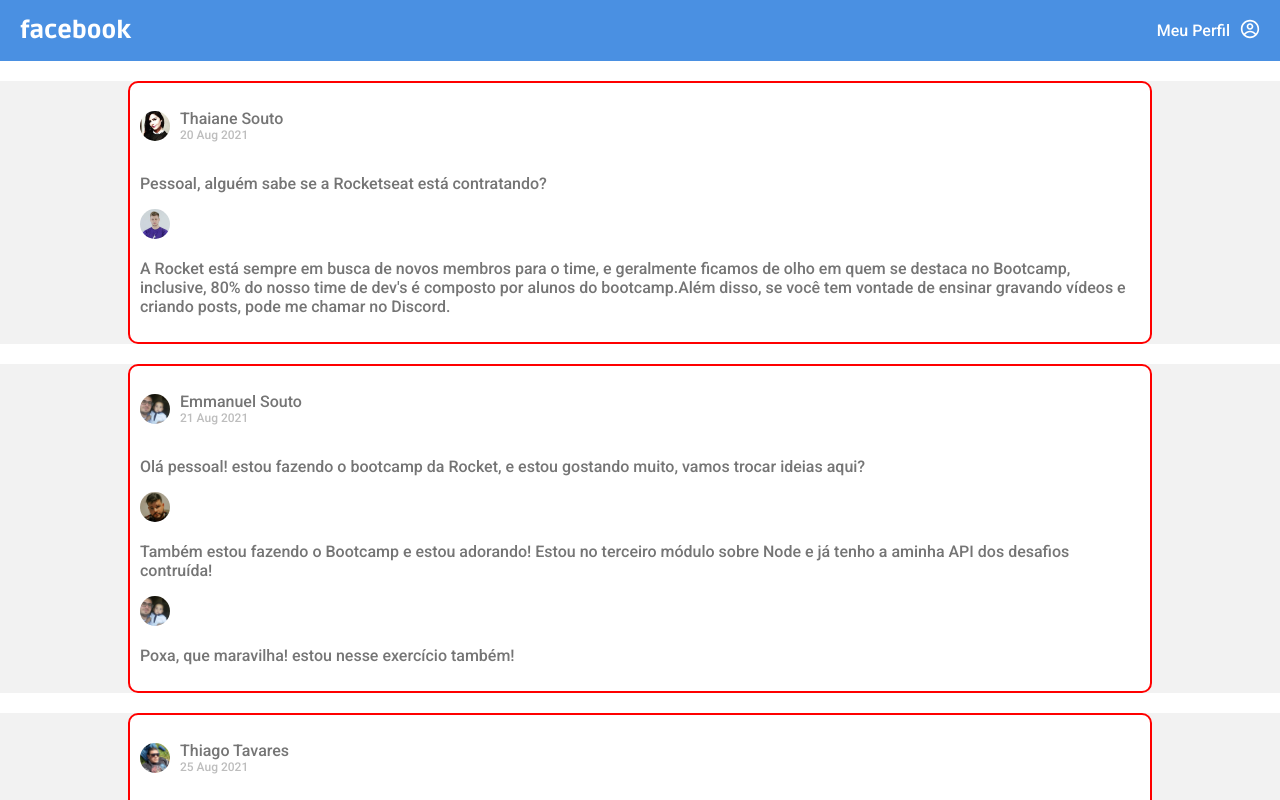
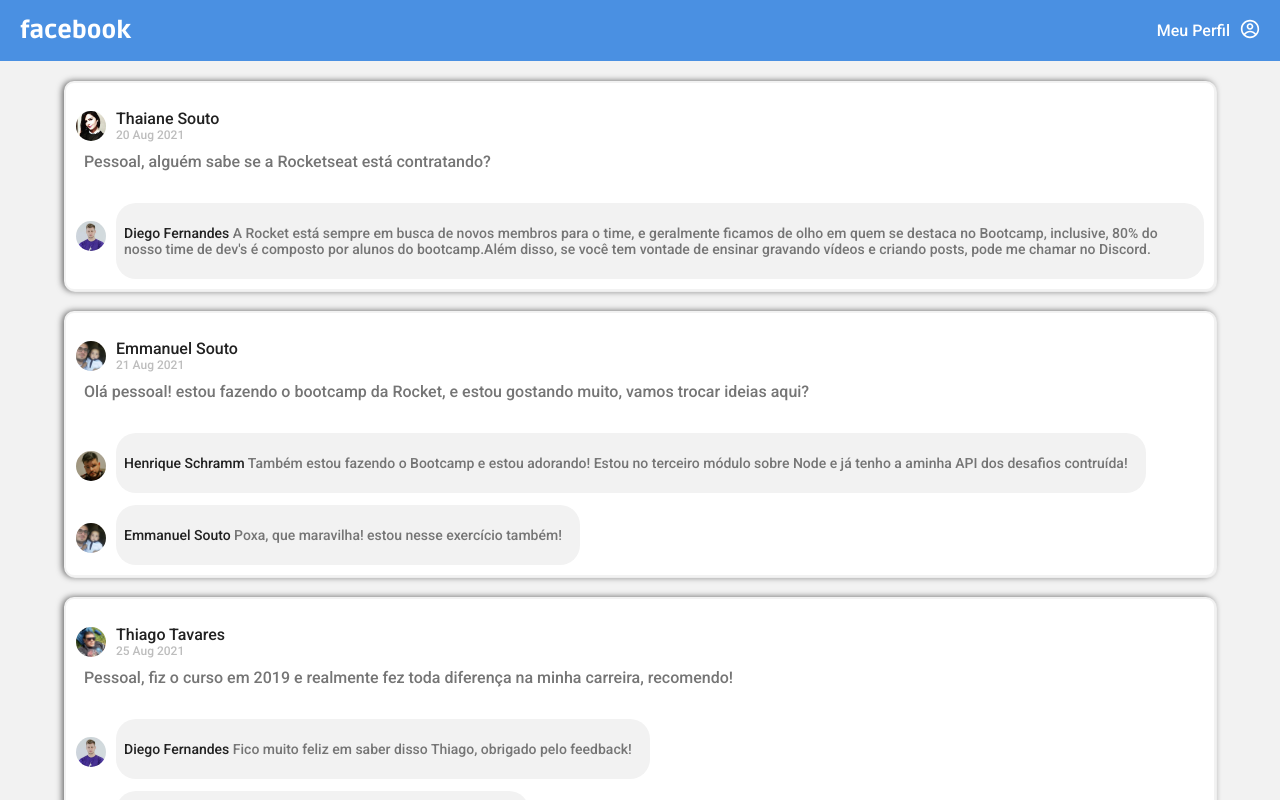
Before and after one commit to tatianasstavares/static-facebook-interface, a React (Create React App) app: page / in a window 1280 px wide. Shown: the top 800 px of the page. Built offline with nearby package versions, Linux system fonts and the light colour scheme.

Commit message:
Made adjustments to the comment boxes.

```diff
--- a/src/components/App.js
+++ b/src/components/App.js
@@ -4,10 +4,10 @@
 
 function App() {
     return (
-        <>
+        <main>
             <Header/>
             <PostList/>
-        </>
+        </main>
     )
 }
 export default App
--- a/src/components/Comment.js
+++ b/src/components/Comment.js
@@ -3,15 +3,18 @@
 
 function Comment({ comment }) {
   const {
-    author: { avatar, authorName },
+    author: { avatar, name },
     content,
   } = comment;
   return (
-    <div>
+    <section className={postStyle.commentsContainer}>
       <img src={avatar} alt="profile" />
-      <p>{authorName}</p>
-      <p>{content}</p>
-    </div>
+      <div className={postStyle.infoPost}>
+        <p>
+          {name} <span>{content}</span>
+        </p>
+      </div>
+    </section>
   );
 }
 export default Comment;
--- a/src/components/Post.js
+++ b/src/components/Post.js
@@ -9,22 +9,20 @@
     date,
   } = post;
   return (
-    <div className={postStyle.postBackground}>
     <div className={postStyle.postContainer}>
-        <section className={postStyle.PostCard}>
-          <div className={postStyle.postTitle}>
+      <section className={postStyle.postCard}>
+        <div className={postStyle.postInfoUser}>
           <img src={avatar} alt="avatar" />
           <p>
             {name} <span>{date}</span>
           </p>
         </div>
-          <p>{content}</p>
+        <p className={postStyle.title}>{content}</p>
         {post.comments.map((comment) => (
           <Comment key={comment.id} comment={comment} />
         ))}
       </section>
     </div>
-    </div>
   );
 }
 
--- a/src/style/Header.module.css
+++ b/src/style/Header.module.css
@@ -4,6 +4,7 @@
     margin: 0;
     box-sizing: border-box;
     padding: 0;
+    background-color: #f2f2f2;
 }
 
 .headerContainer {
--- a/src/style/Post.module.css
+++ b/src/style/Post.module.css
@@ -1,15 +1,11 @@
-.postBackground {
-  background-color: #f2f2f2;
-}
 .postContainer {
-  width: 80%;
+  width: 90%;
   margin: auto;
 }
 
-.PostCard {
+.postCard {
   background-color: #ffffff;
-  height: 20%;
-  border: red solid 2px;
+  border: #f2f2f2 solid 2px;
   margin-bottom: 20px;
   border-radius: 10px;
   padding: 10px;
@@ -17,23 +13,49 @@
   font-family: "Roboto", sans-serif;
   color: #757575;
   font-weight: 500;
+  font-size: 16px;
+  box-shadow: 1px 1px 1px #f2f2f2, -0.1em 0 0.4em #616161;
 }
-.PostCard img {
+.postCard img {
   width: 30px;
   height: 30px;
   border-radius: 100%;
 }
+.postCard p {
+  margin-right: 10px;
+}
 
-.postTitle {
+.postInfoUser {
   display: flex;
   align-items: center;
 }
-.postTitle p {
+.postInfoUser p {
   display: flex;
   flex-direction: column;
   margin-left: 10px;
+  color: #212121;
 }
-.postTitle p span {
+.postInfoUser p span {
   color: #bdbdbd;
   font-size: 12px;
 }
+.title {
+  margin: -6px 0 50px 8px;
+}
+
+.commentsContainer {
+  display: flex;
+  font-size: 14px;
+  margin-top: 30px;
+}
+
+.infoPost {
+  border-radius: 20px;
+  background-color: #f2f2f2;
+  margin: -18px 0 0 10px;
+  padding: 8px;
+  color: #212121;
+}
+.infoPost span {
+  color: #757575;
+}
```
Lines whose indentation alone changed are shown as unchanged.
